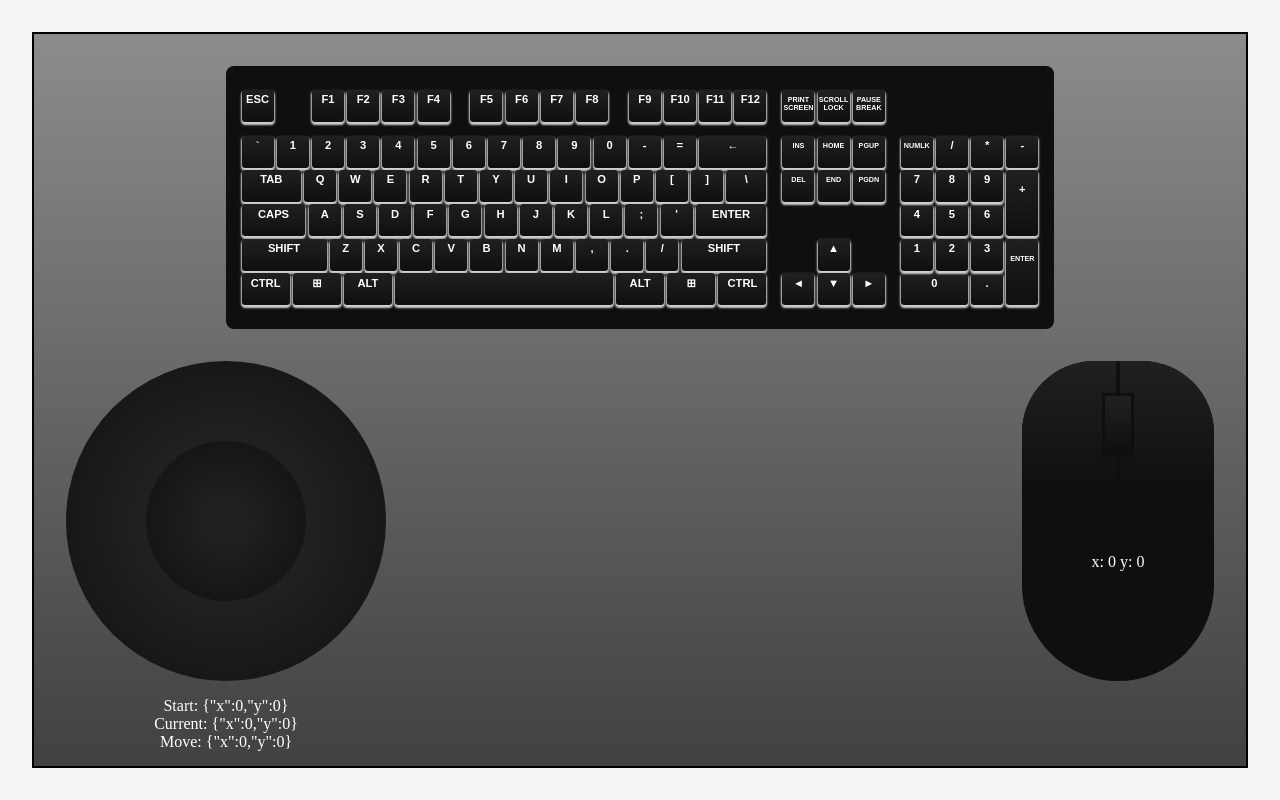
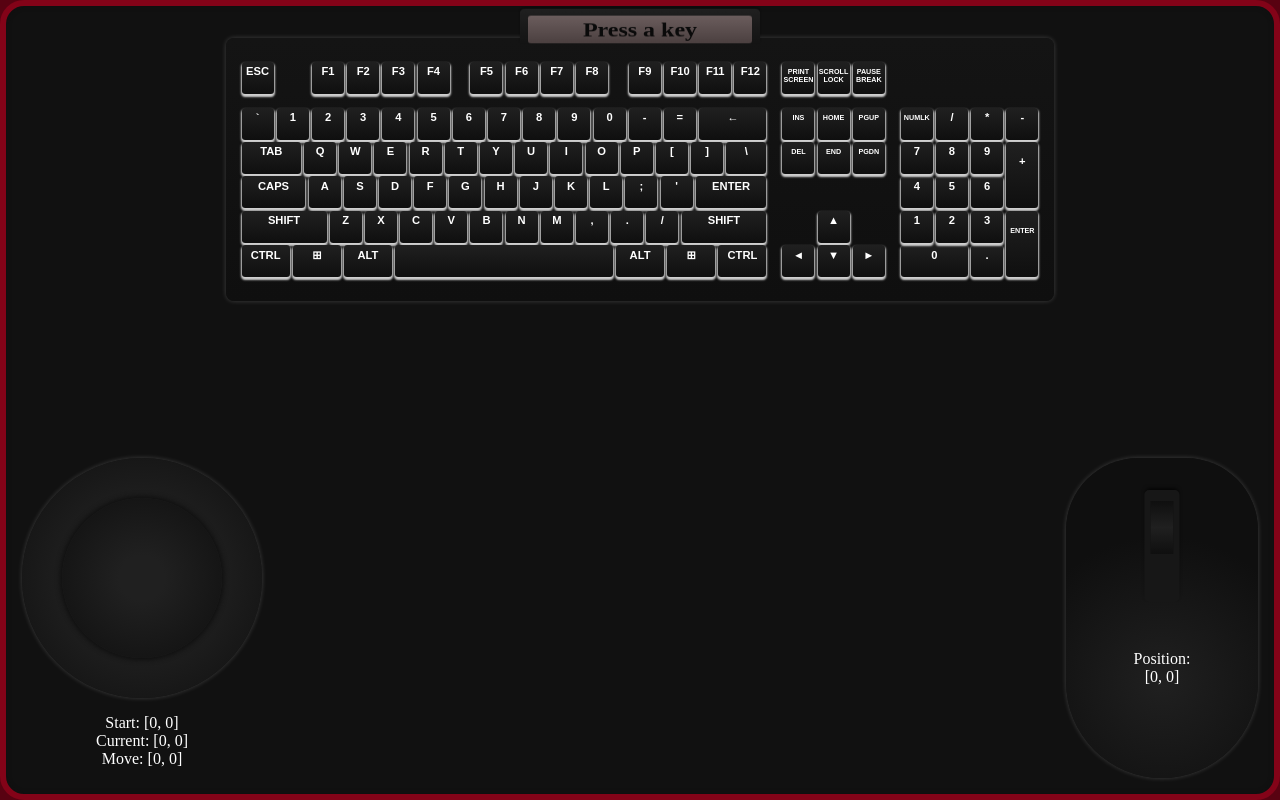
Before and after one commit to FranciscoGaBe/InputJS, a website: page demo/index.html in a window 1280 px wide. Drawn offline with Linux system fonts and the light colour scheme.

Commit message:
Style: presentation changes to demo

```diff
--- a/demo/index.html
+++ b/demo/index.html
@@ -16,25 +16,35 @@
       height: 100%;
     }
     body {
-      background-color: #f4f4f4;
-      padding: 2rem;
+      background-color: rgb(88, 2, 17);
       overflow: hidden;
     }
     #app {
-      background-image: linear-gradient(#8d8b8b, #414141);
-      padding: 1rem;
-      border: 2px solid black;
+      background-color: rgb(17, 17, 17);
+      border: 6px solid rgb(131, 3, 24);
+      border-radius: 1.5rem;
+      box-shadow: #0F0F0F 0px 0px 5px 0px inset;
+      overflow: auto;
+    }
+    #mat {
       display: flex;
       flex-direction: column;
+      height: 100%;
+      min-width: fit-content;
+      width: 100%;
+    }
+    #keyboard, #joystick, #mouse {
+      box-shadow: rgba(255, 255, 255, .2) 0px 0px 5px 0px;
     }
     #keyboard {
       display: flex;
       gap: 1rem;
       width: fit-content;
-      margin: 1rem auto;
-      background-color: #0F0F0F;
+      margin: 2rem auto 0;
+      background-image: linear-gradient(#141414, #0F0F0F);
       padding: 1.5rem 1rem;
       border-radius: .5rem;
+      position: relative;
     }
     #keyboard .layout {
       display: flex;
@@ -113,11 +123,26 @@
     #keyboard .layout.numpad .row:last-child .key:last-child {
       margin-right: 2.2rem;
     }
+    #last-key-container {
+      position: absolute;
+      top: 8px;
+      left: 50%;
+      background-image: linear-gradient(rgb(32, 32, 32), #141414);
+      padding: .5rem .5rem 0 .5rem;
+      transform: translate(-50%, -100%) rotateX(30deg);
+      border-radius: .3rem .3rem 0 0;
+      box-shadow: rgba(0, 0, 0, .3) 0px -2px 2px 0px;
+    }
     #last-key {
       text-align: center;
-      font-size: 2rem;
+      font-size: 1.5rem;
       font-weight: bold;
-      height: 4rem;
+      height: 2rem;
+      line-height: 2rem;
+      width: 14rem;
+      color: rgb(10, 10, 10);
+      background-image: linear-gradient(#6b5d5d, #4b4040);
+      border-radius: .2rem;
     }
     #pointers {
       display: flex;
@@ -126,7 +151,7 @@
     }
     #mouse {
       margin-left: auto;
-      background-color: #0F0F0F;
+      background-image: radial-gradient(circle at 50% 70%, #202020, #0F0F0F 60%);
       width: 12rem;
       height: 20rem;
       border-radius: 15rem 15rem 20rem 20rem;
@@ -136,24 +161,33 @@
       display: flex;
       height: 40%;
       position: relative;
-      gap: .2rem;
     }
     #mouse>:first-child>div {
       flex-grow: 1;
-      background-image: linear-gradient(#202020, #0F0F0F);
       height: 100%;
     }
-    #mouse>:first-child>div.pressed {
-      background-image: linear-gradient(rgb(219, 4, 69), rgb(185, 0, 56), #0F0F0F);
+    #mouse>:first-child>div:nth-child(2) {
+      position: absolute;
+      width: 2.2rem;
+      height: 7rem;
+      top: 2rem;
+      left: 50%;
+      transform: translate(-50%);
+      border: .4rem solid #171717;
+      border-bottom-width: 3rem;
+      border-top-width: .7rem;
+      border-radius: .3rem;
+      background-image: linear-gradient(#0F0F0F, #202020, #0F0F0F);
+      box-shadow: black 0px -3px 4px -2px;
     }
-    #mouse>:first-child>div:nth-child(2) {
-      z-index: 2;
-      position: absolute;
-      width: 2rem;
-      height: 4rem;
-      top: 2rem;
-      left: calc(50% - 1rem);
-      border: 3px solid #0F0F0F;
+    #mouse>:first-child>div.pressed:first-child {
+      background-image: radial-gradient(circle at 100% 100%, rgb(185, 0, 56, .7) 60%, rgb(185, 0, 56, 1));
+    }
+    #mouse>:first-child>div.pressed:nth-child(2) {
+      background-image: linear-gradient(rgb(185, 0, 56, .7), rgb(185, 0, 56, 1), rgb(185, 0, 56, .7));
+    }
+    #mouse>:first-child>div.pressed:last-child {
+      background-image: radial-gradient(circle at 0% 100%, rgb(185, 0, 56, .7) 60%, rgb(185, 0, 56, 1));
     }
     #mouse #position {
       color: white;
@@ -161,8 +195,8 @@
       margin-top: 4rem;
     }
     #joystick {
-      width: 20rem;
-      height: 20rem;
+      width: 15rem;
+      height: 15rem;
       border-radius: 100%;
       position: relative;
     }
@@ -173,6 +207,7 @@
       border-radius: 100%;
       position: absolute;
       transform: translate(-50%, -50%);
+      box-shadow: #0F0F0F 0px 0px 5px 2px;
     }
     #joystick-data {
       color: white;
@@ -183,8 +218,10 @@
 </head>
 <body>
   <div id="app">
-    <div id="keyboard"></div>
-    <div id="last-key"></div>
+    <div id="mat">
+      <div id="keyboard">
+        <div id="last-key-container"><div id="last-key"></div></div>
+      </div>
       <div id="pointers">
         <div>
           <div id="joystick">
@@ -199,6 +236,7 @@
             <div id="right-click"></div>
           </div>
           <div id="position"></div>
+        </div>
       </div>
     </div>
   </div>
@@ -348,6 +386,16 @@
 
     }
 
+    const updateInnerHTML = (element, text) => {
+      if (element.innerHTML === text) return
+      element.innerHTML = text
+    }
+
+    const updateStyle = (element, property, value) => {
+      if (element.style[property] === value) return
+      element.style[property] = value
+    }
+
     const checkKeys = () => {
       const devices = [
         { data: inputjs.keys, elements: keyElements },
@@ -365,22 +413,29 @@
         })
       })
 
-      lastKeyElement.innerHTML = inputjs.keys.lastKeyPressed
-      mousePositionElement.innerHTML = `x: ${ mouseX } y: ${ mouseY }`
+      updateInnerHTML(lastKeyElement, inputjs.keys.lastKeyPressed || 'Press a key')
+      updateInnerHTML(mousePositionElement, `
+        <p>Position:</p>
+        <p>[${ mouseX }, ${ mouseY }]</p>
+      `)
 
       const verticalPos = 50 + (vertical * 40) + '%'
       const horizontalPos = 50 + (horizontal * 40) + '%'
-      joystickElement.style.backgroundImage = `
+      updateStyle(joystickElement, 'backgroundImage', `
         radial-gradient(circle at ${horizontalPos} ${verticalPos}, #202020 40%, #0F0F0F)
-      `
-      thumbElement.style.top = verticalPos
-      thumbElement.style.left = horizontalPos
+      `)
+      updateStyle(thumbElement, 'top', verticalPos)
+      updateStyle(thumbElement, 'left', horizontalPos)
 
-      joystickDataElement.innerHTML = `
-        <p>Start: ${JSON.stringify(joystick.start)}</p>
-        <p>Current: ${JSON.stringify(joystick.current)}</p>
-        <p>Move: ${JSON.stringify(joystick.move)}</p>
-      `
+      const joystickData = [
+        { key: 'start', name: 'Start' },
+        { key: 'current', name: 'Current' },
+        { key: 'move', name: 'Move' },
+      ]
+      updateInnerHTML(joystickDataElement, joystickData.reduce((html, { key, name }) => {
+        const { x, y } = joystick[key]
+        return `${html}<p>${name}: [${x}, ${y}]</p>`
+      }, ''))
 
       requestAnimationFrame(checkKeys)
     }
```
Lines whose indentation alone changed are shown as unchanged.
